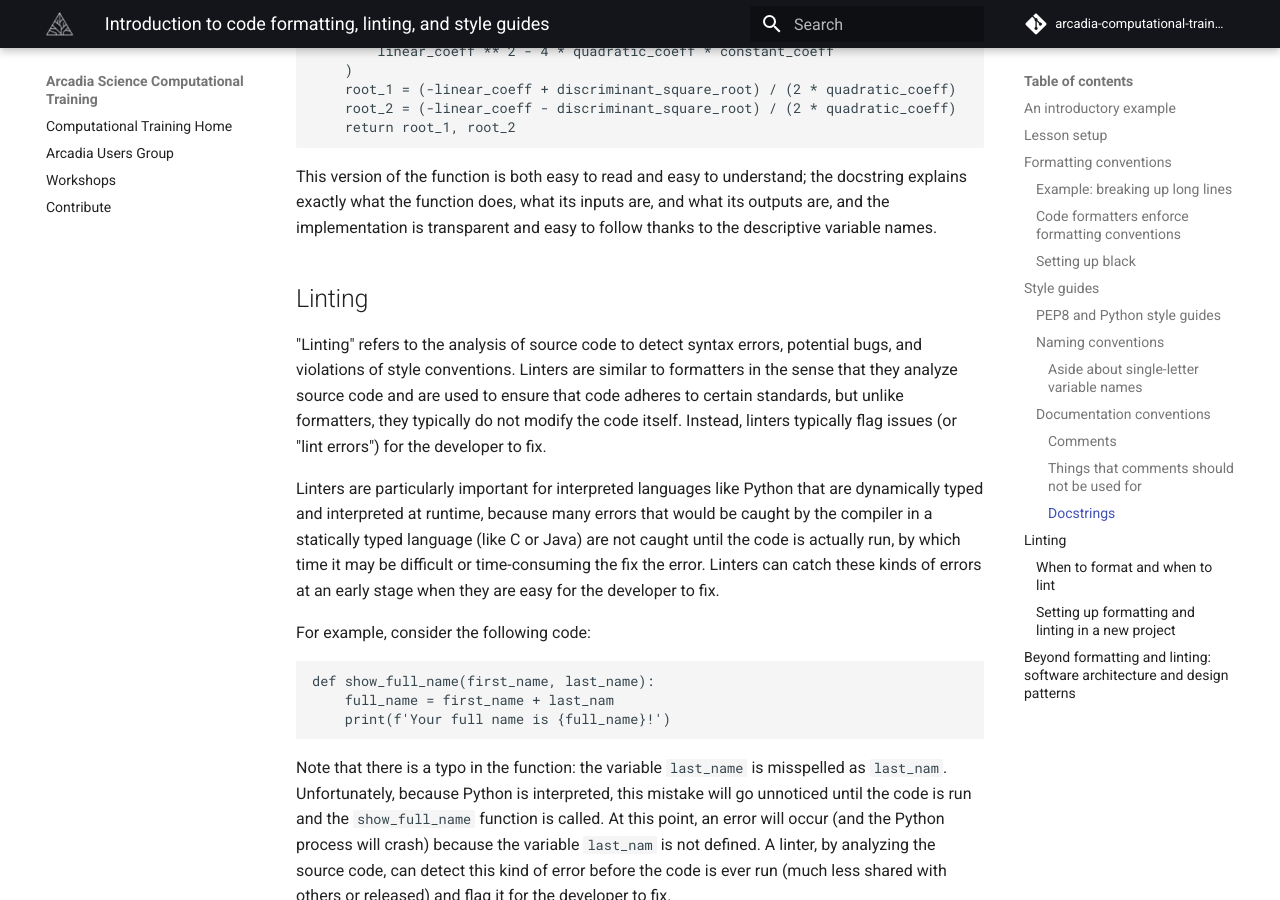
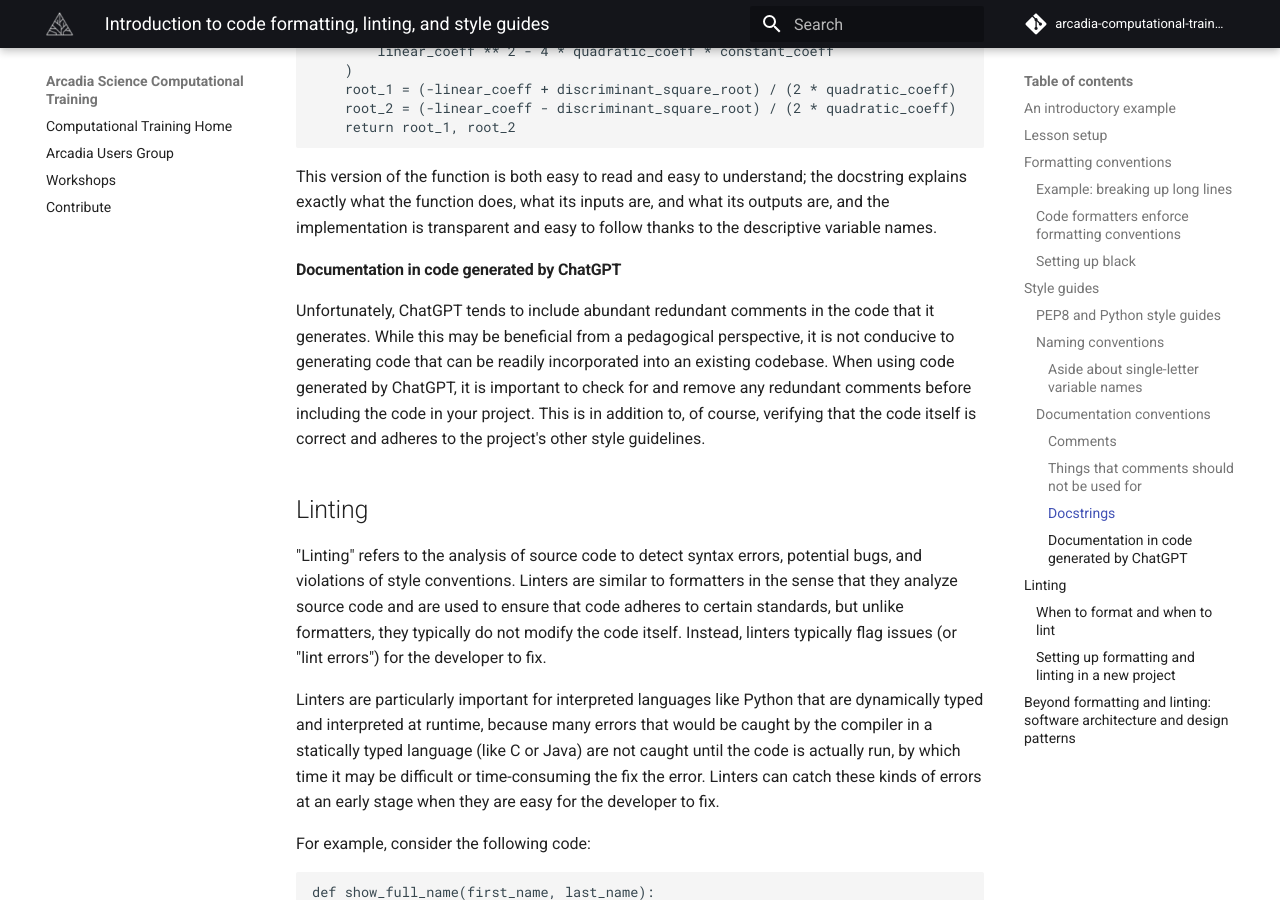
Before and after one commit to Arcadia-Science/arcadia-computational-training, an MkDocs documentation site: the page built from docs/arcadia-users-group/20240206-intro-to-formatting-and-linting/lesson.md, in a window 1280 px wide and 900 px high, scrolled down 11891 px. Built offline with MkDocs 1.6.1 and Material for MkDocs 9.7.7, drawn with Linux system fonts in a browser that asks for light colours; comment, search, counter and statistics services are not loaded.

Commit message:
mention documentation in code generated by chatgpt

````diff
--- a/docs/arcadia-users-group/20240206-intro-to-formatting-and-linting/lesson.md
+++ b/docs/arcadia-users-group/20240206-intro-to-formatting-and-linting/lesson.md
@@ -334,7 +334,6 @@ The second way that comments are sometimes misused is as a way to temporarily "d
 
 The best approach depends on the nature of the code and the reason it is being disabled; but in general, short blocks of code can often be moved into a conditional block, while longer blocks of code should be moved to their own file or branch. In all cases, always first think carefully about whether or not the code in question can in fact simply be deleted; often it can be. (And in the event that it is needed later on, it can usually be recovered from the commit history of the repo on GitHub.)
 
-
 #### Docstrings
 Docstrings (short for "documentation strings") are triple-quoted strings that appear directly after the declaration of a module, class, or function and are used to describe what the module, class, or function does, what its inputs are, and what its outputs are. They are treated in a special way by the Python interpreter; they are accessible at runtime and can be used to automatically generate documentation for a Python codebase. (As an aside, many languages have a similar feature, but the term "docstring" is Python-specific.)
 
@@ -378,6 +377,8 @@ def calculate_roots(quadratic_coeff, linear_coeff, constant_coeff):
 ```
 This version of the function is both easy to read and easy to understand; the docstring explains exactly what the function does, what its inputs are, and what its outputs are, and the implementation is transparent and easy to follow thanks to the descriptive variable names.
 
+#### Documentation in code generated by ChatGPT
+Unfortunately, ChatGPT tends to include abundant redundant comments in the code that it generates. While this may be beneficial from a pedagogical perspective, it is not conducive to generating code that can be readily incorporated into an existing codebase. When using code generated by ChatGPT, it is important to check for and remove any redundant comments before including the code in your project. This is in addition to, of course, verifying that the code itself is correct and adheres to the project's other style guidelines.
 
 ## Linting
 "Linting" refers to the analysis of source code to detect syntax errors, potential bugs, and violations of style conventions. Linters are similar to formatters in the sense that they analyze source code and are used to ensure that code adheres to certain standards, but unlike formatters, they typically do not modify the code itself. Instead, linters typically flag issues (or "lint errors") for the developer to fix.
````
